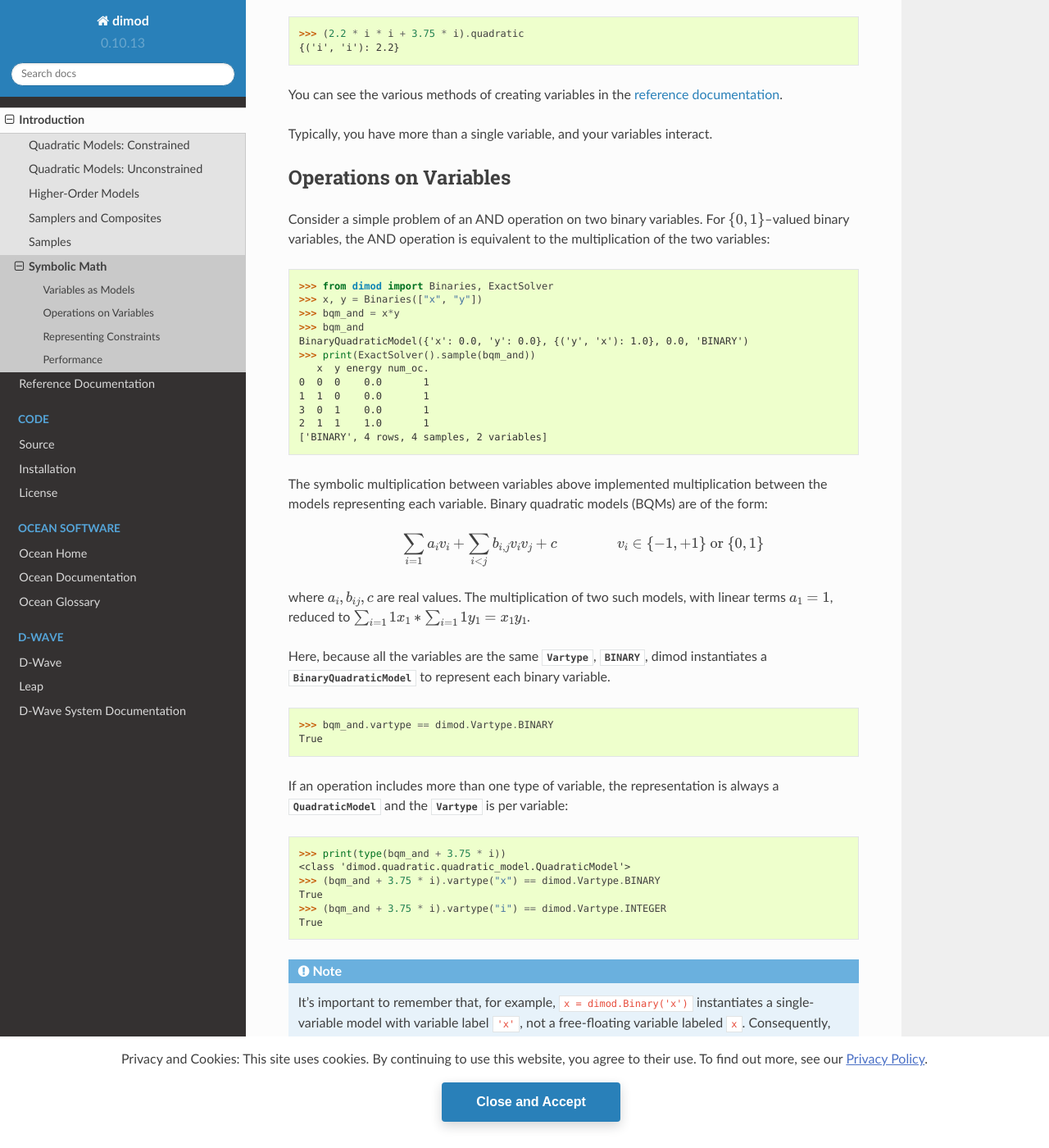
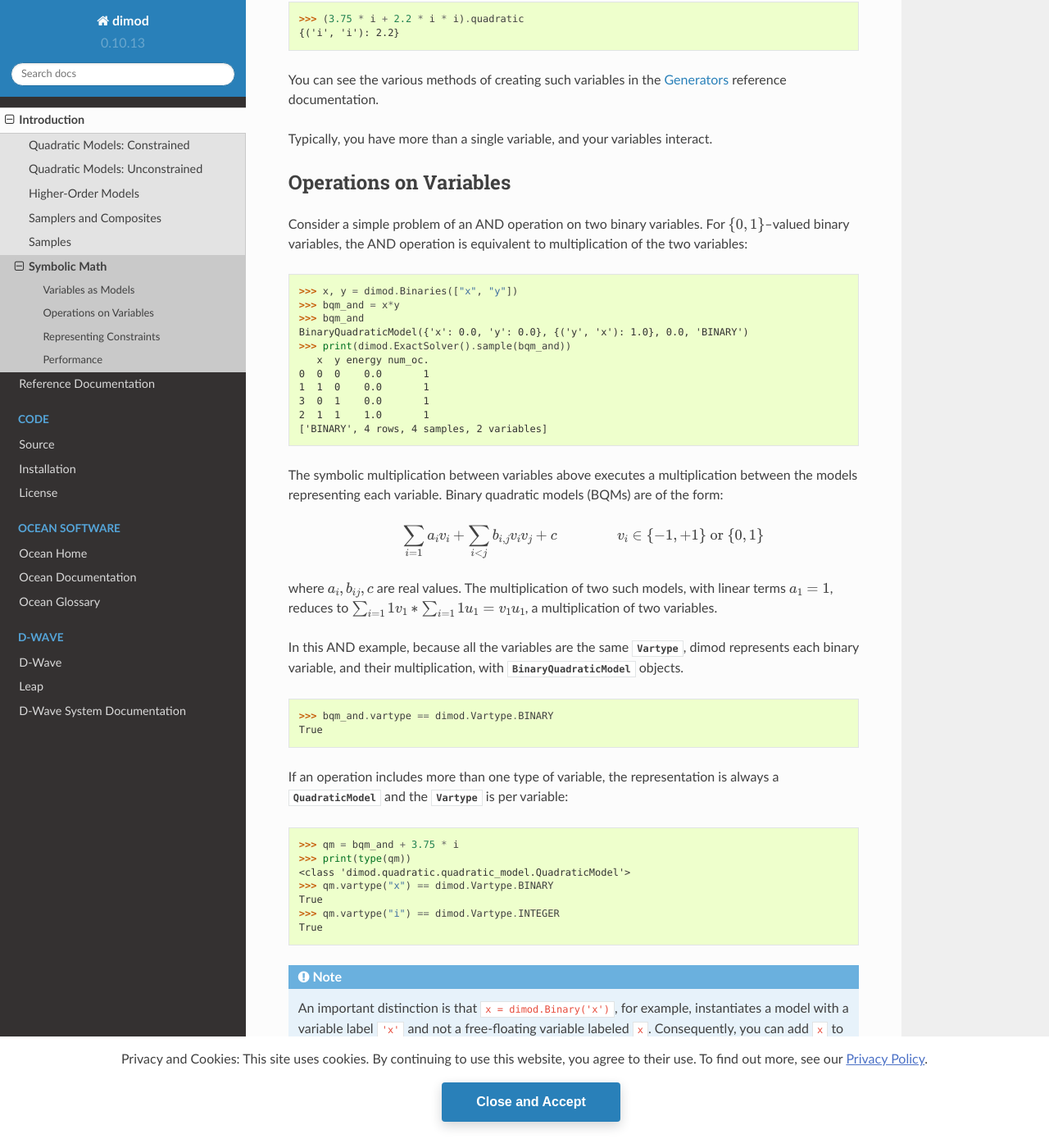
Before and after one commit to dwavesystems/dimod, a Sphinx documentation site: the page built from docs/intro/intro_symbolic_math.rst, in a window 1280 px wide and 1400 px high, scrolled down 1563 px. Shown: the whole window at 82% size. Built offline with Sphinx 7.4.7 and the Read the Docs theme 2.0.0, drawn with Linux system fonts in a browser that asks for light colours; the version number is read from the project's files by our own code; some of the changed text lies outside the part shown.

Commit message:
Shorten by using fully qualified names

```diff
--- a/docs/intro/intro_symbolic_math.rst
+++ b/docs/intro/intro_symbolic_math.rst
@@ -16,13 +16,13 @@ a given perimeter, which you can formulate mathematically as,
 
 where the components are,
 
-* **Variables**: :math:`i` and :math:`j` are the lengths of two sides and :math:`P`
-  is the length of the perimeter.
+* **Variables**: :math:`i` and :math:`j` are the lengths of two sides of the
+  rectangle and and :math:`P` is the length of the perimeter.
 * **Objective**: maximize the area, which is given by the standard geometric
   formula :math:`ij`.
-* **Constraint**: subject to not exceeding the given perimeter length; that is,
-  :math:`2i+2j`, the summation of the rectangle's four sides, is constrained to
-  a maximum value of :math:`P`.
+* **Constraint**: subject to (s.t.) not exceeding the given perimeter length;
+  that is, :math:`2i+2j`, the summation of the rectangle's four sides, is
+  constrained to a maximum value of :math:`P`.
 
 *dimod*'s symbolic math enables an intuitive coding of such problems:
 
@@ -31,7 +31,7 @@ where the components are,
 >>> print(constraint.lhs.to_polystring(), constraint.sense.value, constraint.rhs)  # doctest:+SKIP
 2*i + 2*j <= 8
 
-Here, the coded ``objective`` is set to negative because D-Wave samplers minimize
+Here the coded ``objective`` is set to negative because D-Wave samplers minimize
 rather than maximize, and :math:`P` in the ``constraint`` was selected arbitrarily
 to be 8.
 
@@ -43,18 +43,17 @@ Variables as Models
 To symbolically represent an objective or constraint, you first need symbolic
 representations of variables.
 
-You can use a quadratic model with a single variable to represent your
-variable; for example, if the type of variable you need is integer:
+Quadratic models with a single variable can represent your variables; for example,
+if the type of variable you need is integer:
 
->>> from dimod import Integer
->>> i = Integer('i')
+>>> i = dimod.Integer('i')
 >>> i
 QuadraticModel({'i': 1.0}, {}, 0.0, {'i': 'INTEGER'}, dtype='float64')
 
 Here, variable ``i`` is a :class:`~dimod.quadratic.quadratic_model.QuadraticModel`
-with one variable with the label ``'i'``.
+that contains one variable with the label ``'i'``.
 
-This works because quadratic models have the form,
+This works because quadratic models (QMs) have the form,
 
 .. math::
 
@@ -74,13 +73,13 @@ QuadraticModel({'i': 3.75}, {}, 0.0, {'i': 'INTEGER'}, dtype='float64')
 
 Similarly, when your variable is in a quadratic term, such as :math:`2.2i^2`, the
 coefficient (:math:`2.2`) is represented in this same model by the value of
-the quadratic bias, :math:`b_{1, 1} = 2.2`, on the ``'i'``--labeled variable:
+the quadratic bias, :math:`b_{1, 1} = 2.2`:
 
->>> (2.2 * i * i + 3.75 * i).quadratic
+>>> (3.75 * i + 2.2 * i * i).quadratic
 {('i', 'i'): 2.2}
 
-You can see the various methods of creating variables in the
-:ref:`reference documentation <generators_symbolic_math>`.
+You can see the various methods of creating such variables in the
+:ref:`Generators <generators_symbolic_math>` reference documentation.
 
 Typically, you have more than a single variable, and your variables interact.
 
@@ -89,14 +88,13 @@ Operations on Variables
 
 Consider a simple problem of an AND operation on two binary variables. For
 :math:`\{0, 1\}`--valued binary variables, the AND operation is equivalent to
-the multiplication of the two variables:
+multiplication of the two variables:
 
->>> from dimod import Binaries, ExactSolver
->>> x, y = Binaries(["x", "y"])
+>>> x, y = dimod.Binaries(["x", "y"])
 >>> bqm_and = x*y
 >>> bqm_and
 BinaryQuadraticModel({'x': 0.0, 'y': 0.0}, {('y', 'x'): 1.0}, 0.0, 'BINARY')
->>> print(ExactSolver().sample(bqm_and))
+>>> print(dimod.ExactSolver().sample(bqm_and))
    x  y energy num_oc.
 0  0  0    0.0       1
 1  1  0    0.0       1
@@ -104,7 +102,7 @@ BinaryQuadraticModel({'x': 0.0, 'y': 0.0}, {('y', 'x'): 1.0}, 0.0, 'BINARY')
 2  1  1    1.0       1
 ['BINARY', 4 rows, 4 samples, 2 variables]
 
-The symbolic multiplication between variables above implemented multiplication
+The symbolic multiplication between variables above executes a multiplication
 between the models representing each variable. Binary quadratic models (BQMs) are
 of the form:
 
@@ -116,13 +114,13 @@ of the form:
       \qquad\qquad v_i \in\{-1,+1\} \text{  or } \{0,1\}
 
 where :math:`a_{i}, b_{ij}, c` are real values. The multiplication of two such
-models, with linear terms :math:`a_1 = 1`, reduced to
-:math:`\sum_{i=1} 1 x_1 * \sum_{i=1} 1 y_1 = x_1y_1`.
+models, with linear terms :math:`a_1 = 1`, reduces to
+:math:`\sum_{i=1} 1 v_1 * \sum_{i=1} 1 u_1 = v_1 u_1`, a multiplication of two
+variables.
 
-Here, because all the variables are the same :class:`~dimod.Vartype`,
-:class:`~dimod.Vartype.BINARY`, dimod instantiates a
-:class:`~dimod.binary.binary_quadratic_model.BinaryQuadraticModel` to represent
-each binary variable.
+In this AND example, because all the variables are the same :class:`~dimod.Vartype`,
+dimod represents each binary variable, and their multiplication, with
+:class:`~dimod.binary.binary_quadratic_model.BinaryQuadraticModel` objects.
 
 >>> bqm_and.vartype == dimod.Vartype.BINARY
 True
@@ -131,36 +129,42 @@ If an operation includes more than one type of variable, the representation is
 always a :class:`~dimod.quadratic.quadratic_model.QuadraticModel` and the
 :class:`~dimod.Vartype` is per variable:
 
->>> print(type(bqm_and + 3.75 * i))
+>>> qm = bqm_and + 3.75 * i
+>>> print(type(qm))
 <class 'dimod.quadratic.quadratic_model.QuadraticModel'>
->>> (bqm_and + 3.75 * i).vartype("x") == dimod.Vartype.BINARY
+>>> qm.vartype("x") == dimod.Vartype.BINARY
 True
->>> (bqm_and + 3.75 * i).vartype("i") == dimod.Vartype.INTEGER
+>>> qm.vartype("i") == dimod.Vartype.INTEGER
 True
 
+.. note::
 
-.. note::
-  It's important to remember that, for example, :code:`x = dimod.Binary('x')`
-  instantiates a single-variable model with variable label ``'x'``, not a
-  free-floating variable labeled ``x``. Consequently, you can add ``x`` to another
-  model, say :code:`bqm = dimod.BinaryQuadraticModel('BINARY')`, by adding the two
-  models, :code:`x + bqm`. This adds the variable labeled ``'x'`` in the
-  single-variable BQM, ``x``, to model ``bqm``. You cannot add ``x`` to a
-  model---as though it were variable ``'x'``---by doing :code:`bqm.add_variable(x)`.
+  An important distinction is that :code:`x = dimod.Binary('x')`, for example,
+  instantiates a model with a variable label ``'x'`` and not a free-floating variable
+  labeled ``x``. Consequently, you can add ``x`` to another model by adding the two
+  models,
+
+  >>> bqm = dimod.BinaryQuadraticModel('BINARY')
+  >>> bqm += x
+
+  which adds the variable labeled ``'x'`` in the single-variable BQM, ``x``, to
+  model ``bqm``. You cannot add ``x`` to a model---as though it were variable
+  ``'x'``---by doing :code:`bqm.add_variable(x)`.
 
 Representing Constraints
 ========================
 
 Many real-world problems include constraints. Typically constraints are either
 equality or inequality, in the form of a left-hand side(``lhs``), right-hand-side
-(``rhs``), and the "sense" (:math:`\le`, :math:`\ge`, or :math:`==`). For example,
-the constraint of the rectangle problem above,
+(``rhs``), and the :class:`dimod.sym.Sense` (:math:`\le`, :math:`\ge`, or
+:math:`==`). For example, the constraint of the rectangle problem above,
 
 .. math::
 
   \textrm{s.t.} \quad 2i+2j \le P
 
-has a ``lhs`` of :math:`2i+2j` and a ``rhs`` of a some real number (:math:`8`):
+has a ``lhs`` of :math:`2i+2j` less or equal to a ``rhs`` of a some real number
+(:math:`8`):
 
 >>> print(constraint.lhs.to_polystring(), constraint.sense.value, constraint.rhs)  # doctest:+SKIP
 2*i + 2*j <= 8
@@ -173,8 +177,6 @@ with the model:
 >>> 3.75 * i <= 4
 QuadraticModel({'i': 3.75}, {}, 0.0, {'i': 'INTEGER'}, dtype='float64') <= 4
 
-See the :class:`dimod.sym.Sense` class for details.
-
 Performance
 ===========
 
```
Also changed, not shown: other parts of docs/intro/intro_symbolic_math.rst (+1 -1 lines).
